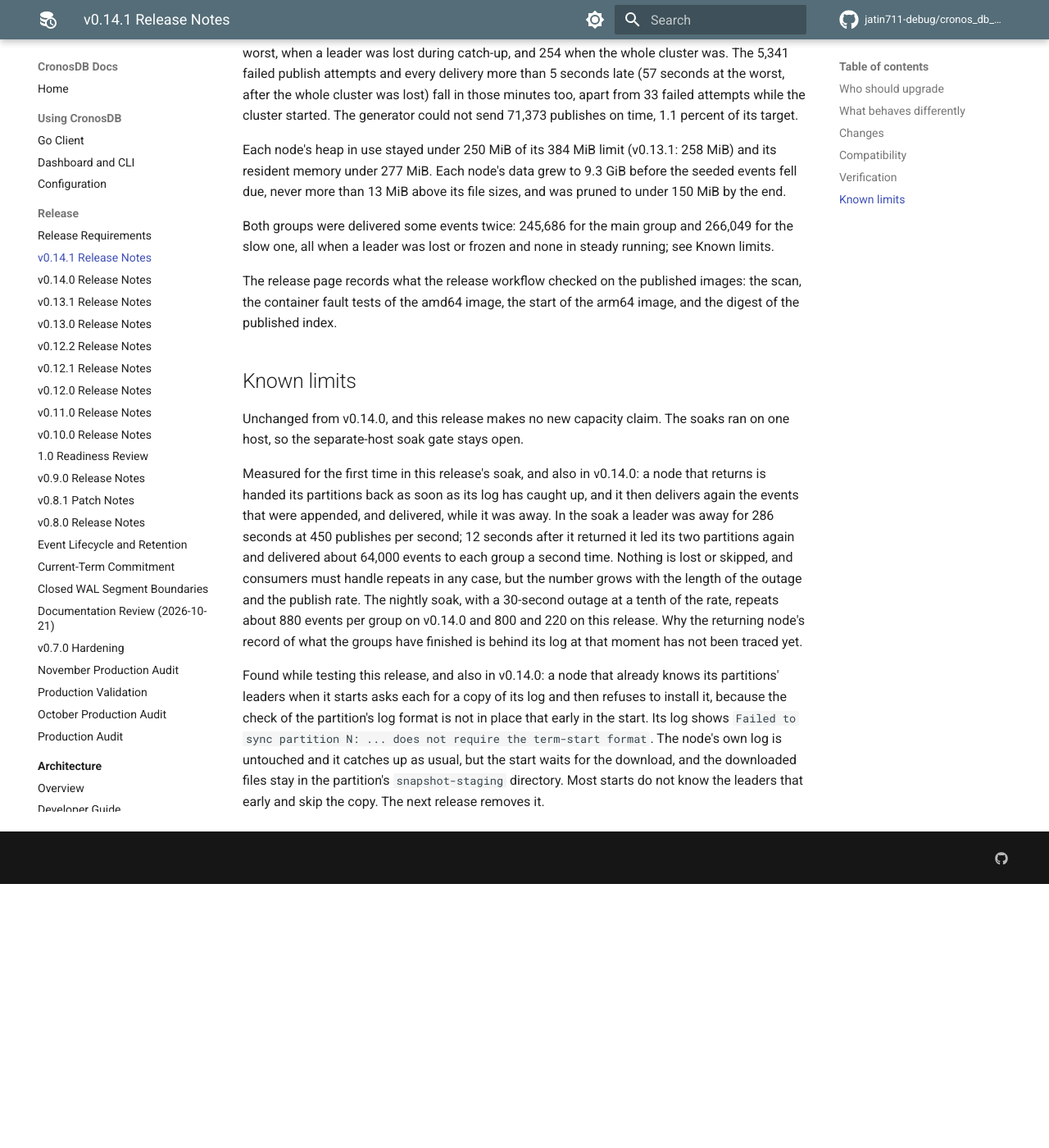
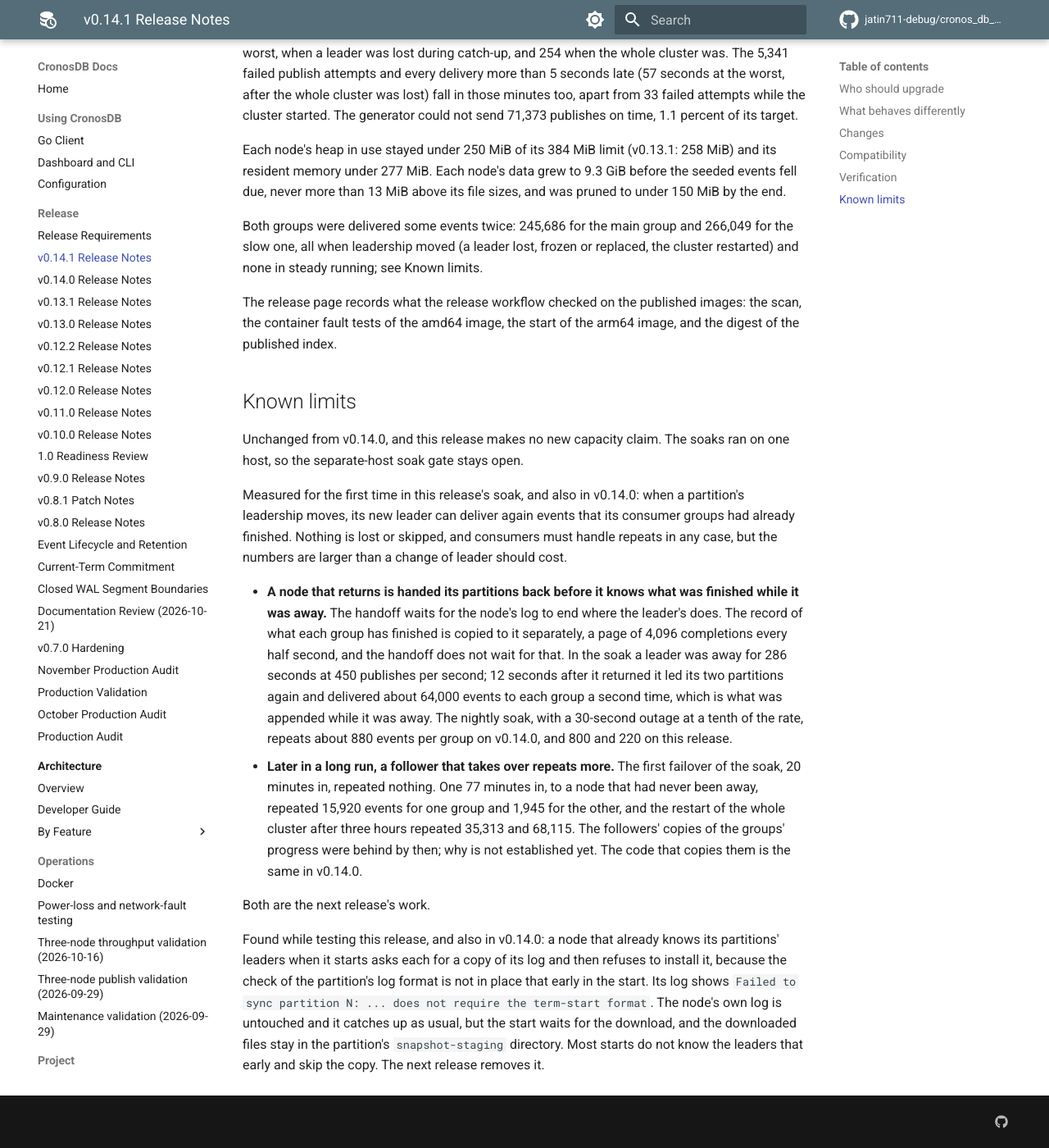
Before and after one commit to jatin711-debug/cronos_db_golang, an MkDocs documentation site: the page built from docs/RELEASE_V0.14.1.md, in a window 1280 px wide and 1400 px high, scrolled down 4540 px. Shown: the whole window at 82% size. Built offline with MkDocs 1.6.1 and Material for MkDocs 9.7.7, drawn with Linux system fonts in a browser that asks for light colours; comment, search, counter and statistics services are not loaded; before the commit the page ends 5618 px from its top, so only the background shows below that.

Commit message:
docs: say what the soak established about repeated deliveries
The handoff back to a returning node waits for its log and not for the
copy of the consumer groups' progress, which is why it delivers again
what was appended while it was away. Later failovers in the soak repeated
thousands of events too, to nodes that had never been away; that is not
explained yet, and the notes now say so instead of putting every repeat
down to the handoff.

Co-Authored-By: Claude Fable 5.2 <noreply@anthropic.com>

```diff
--- a/docs/RELEASE_V0.14.1.md
+++ b/docs/RELEASE_V0.14.1.md
@@ -189,8 +189,9 @@ Before the release:
   file sizes, and was pruned to under 150 MiB by the end.
 
   Both groups were delivered some events twice: 245,686 for the main group
-  and 266,049 for the slow one, all when a leader was lost or frozen and none
-  in steady running; see Known limits.
+  and 266,049 for the slow one, all when leadership moved (a leader lost,
+  frozen or replaced, the cluster restarted) and none in steady running; see
+  Known limits.
 
 The release page records what the release workflow checked on the published
 images: the scan, the container fault tests of the amd64 image, the start of
@@ -201,18 +202,31 @@ the arm64 image, and the digest of the published index.
 Unchanged from v0.14.0, and this release makes no new capacity claim. The
 soaks ran on one host, so the separate-host soak gate stays open.
 
-Measured for the first time in this release's soak, and also in v0.14.0: a
-node that returns is handed its partitions back as soon as its log has caught
-up, and it then delivers again the events that were appended, and delivered,
-while it was away. In the soak a leader was away for 286 seconds at 450
-publishes per second; 12 seconds after it returned it led its two partitions
-again and delivered about 64,000 events to each group a second time. Nothing
-is lost or skipped, and consumers must handle repeats in any case, but the
-number grows with the length of the outage and the publish rate. The nightly
-soak, with a 30-second outage at a tenth of the rate, repeats about 880 events
-per group on v0.14.0 and 800 and 220 on this release. Why the returning node's
-record of what the groups have finished is behind its log at that moment has
-not been traced yet.
+Measured for the first time in this release's soak, and also in v0.14.0: when
+a partition's leadership moves, its new leader can deliver again events that
+its consumer groups had already finished. Nothing is lost or skipped, and
+consumers must handle repeats in any case, but the numbers are larger than a
+change of leader should cost.
+
+- **A node that returns is handed its partitions back before it knows what
+  was finished while it was away.** The handoff waits for the node's log to
+  end where the leader's does. The record of what each group has finished is
+  copied to it separately, a page of 4,096 completions every half second, and
+  the handoff does not wait for that. In the soak a leader was away for 286
+  seconds at 450 publishes per second; 12 seconds after it returned it led its
+  two partitions again and delivered about 64,000 events to each group a
+  second time, which is what was appended while it was away. The nightly soak,
+  with a 30-second outage at a tenth of the rate, repeats about 880 events per
+  group on v0.14.0, and 800 and 220 on this release.
+- **Later in a long run, a follower that takes over repeats more.** The first
+  failover of the soak, 20 minutes in, repeated nothing. One 77 minutes in, to
+  a node that had never been away, repeated 15,920 events for one group and
+  1,945 for the other, and the restart of the whole cluster after three hours
+  repeated 35,313 and 68,115. The followers' copies of the groups' progress
+  were behind by then; why is not established yet. The code that copies them
+  is the same in v0.14.0.
+
+Both are the next release's work.
 
 Found while testing this release, and also in v0.14.0: a node that already
 knows its partitions' leaders when it starts asks each for a copy of its log
```
Also changed, not shown: docs/PRODUCTION_VALIDATION.md (+6 -4 lines).
